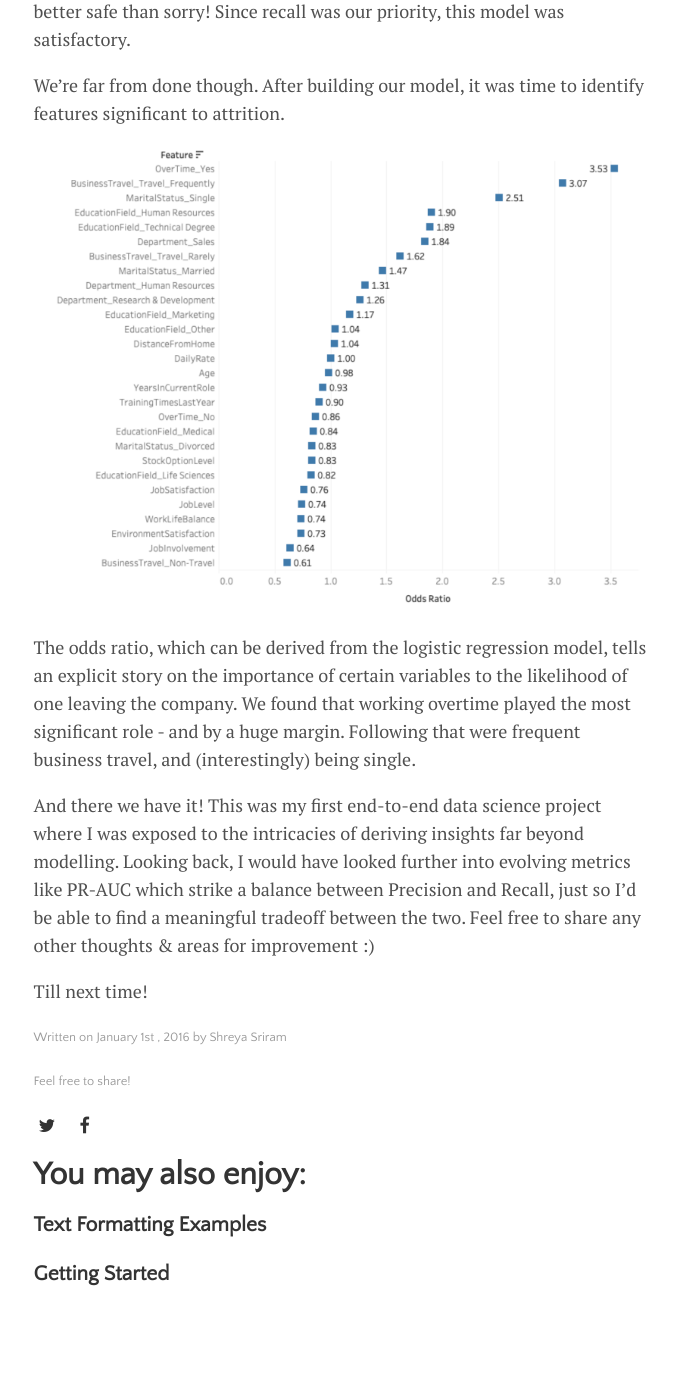
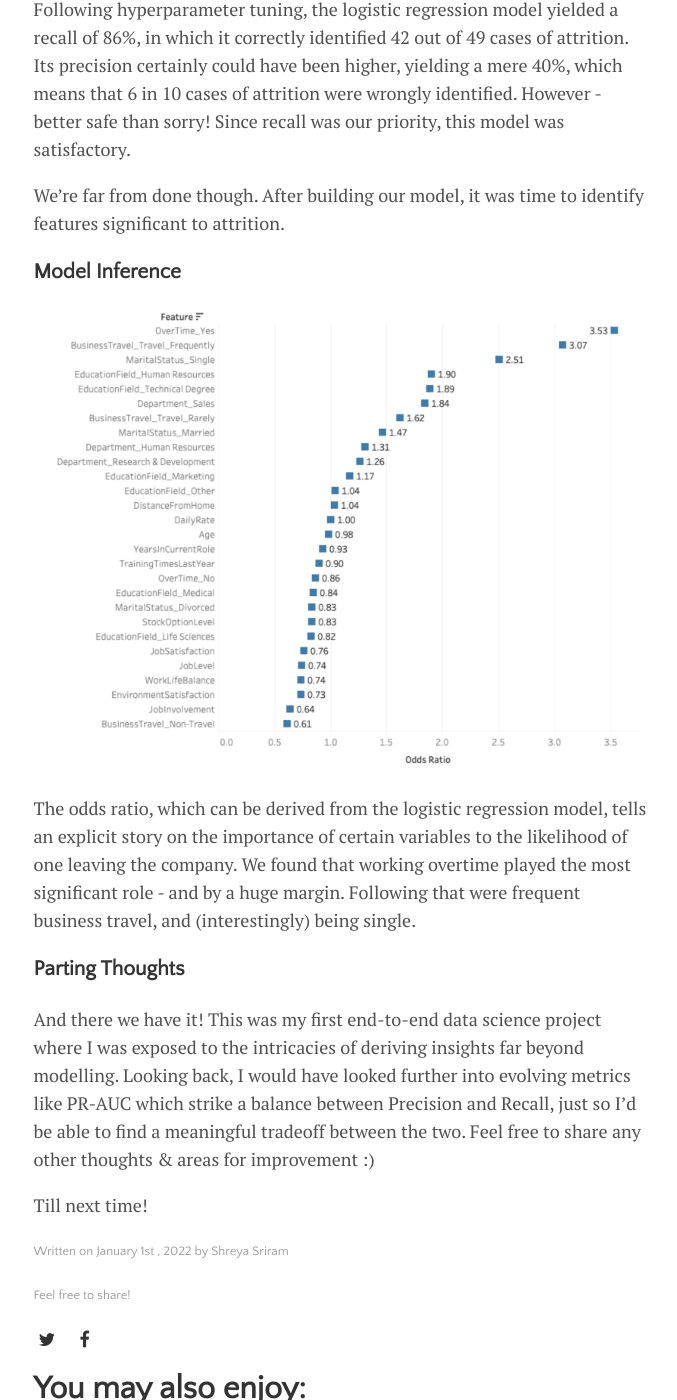
Before and after one commit to shreyasriram4/shreyasriram4.github.io, a Jekyll site: the page built from _posts/2022-01-01-welcome-to-lagrange.md, in a window 1280 px wide and 1400 px high, scrolled down 4322 px. Shown: the whole window, without its empty margins (299-976 px from the left). Built offline with Jekyll 4.4.1, drawn with Linux system fonts in a browser that asks for light colours; some of the changed text lies outside the part shown.

Commit message:
Update and rename 2016-01-01-welcome-to-lagrange.md to 2022-01-01-welcome-to-lagrange.md

```diff
--- a/_posts/2016-01-01-welcome-to-lagrange.md
+++ b/_posts/2022-01-01-welcome-to-lagrange.md
@@ -11,7 +11,7 @@
 
 I examine the well-known IBM Employee Attrition dataset (hyperlink) to find characteristics that influence employees' decision to leave their firm. In addition, I develop a model to predict if a given employee will quit based on a range of criteria such as overtime status, age, and so on. This project is part of my undergraduate coursework, titled "DSA3101: Data Science in Practice."
 
-### Exploratory Data Analysis
+## Exploratory Data Analysis
 
 As part of my exploration, I looked into whether exploratory variables had any correlation amongst eachother. This started with a correlation plot of numerical variables, using Pearson’s Correlation coefficient. Exploratory variables with correlation > 0.75 were decidedly omitted when within reason. For instance, YearsInCurrentRole, YearsAtCompany, and YearsWithCurrentManager reasonably contained similar information - and their high correlations evinced this! As a result, I removed all except YearsInCurrentRole, which held the highest correlation amongst the three with our target variable - Attrition rate.
 
@@ -25,7 +25,7 @@
 
 If you're interested, you can check out this <a href="https://public.tableau.com/views/EDAonImportantFactorsofAttrition/Dashboard2?:language=en-US&:display_count=n&:origin=viz_share_link">Tableau dashboard</a> I built while exploring data.
 
-### Modelling
+## Modelling
 
 Here comes the exciting part - modelling! The importance of different features to attrition is also highly dependent on the model we choose to employ in predicting attrition. Before modelling, I thought it’d be important to know what I really wanted from my model. Essentially, what were my metrics for success?
 
@@ -35,6 +35,8 @@
 
 I chose to prioritise Recall over metrics like accuracy, because of the importance of pointedly identifying cases of attrition (AttritionStatus = 1). A couple of False Positives (also known as Type 1 error) would be alright, just so long as I succeed in identifying those individuals who are likely to quit. However, too high a Type 1 Error would not be ideal either, which is why I also looked into Precision.
 
+### Managing Imbalance & Building a Model
+
 We used the Random Oversampling approach - which, as the name suggests, randomly oversamples the minority class in a bootstrapped fashion - to deal with the imbalance in our dataset.
 
 After playing around with all sorts of models, (from K-Nearest Neighbours to Extreme Gradient Boosting Trees), I ended up landing on one of the simplest models out there: a Logistic Regression model.
@@ -43,16 +45,22 @@
   1. Logistic regression outperformed most models on recall
   2. Logistic regression models are highly explainable. In a project where the predominant goal is drawing inferences about the relationships between variables, this proved to be the most meaningful.
 
+### Model Performance
+
 ![Alt Text](/assets/img/lr_cm.png)
 
 Following hyperparameter tuning, the logistic regression model yielded a recall of 86%, in which it correctly identified 42 out of 49 cases of attrition. Its precision certainly could have been higher, yielding a mere 40%, which means that 6 in 10 cases of attrition were wrongly identified. However - better safe than sorry! Since recall was our priority, this model was satisfactory.
 
 We’re far from done though. After building our model, it was time to identify features significant to attrition.
 
+### Model Inference
+
 ![Alt Text](/assets/img/oddsratio.png)
 
 The odds ratio, which can be derived from the logistic regression model, tells an explicit story on the importance of certain variables to the likelihood of one leaving the company. We found that working overtime played the most significant role - and by a huge margin. Following that were frequent business travel, and (interestingly) being single.
 
+### Parting Thoughts
+
 And there we have it! This was my first end-to-end data science project where I was exposed to the intricacies of deriving insights far beyond modelling. Looking back, I would have looked further into evolving metrics like PR-AUC which strike a balance between Precision and Recall, just so I'd be able to find a meaningful tradeoff between the two. Feel free to share any other thoughts & areas for improvement :)
 
 Till next time!
```
